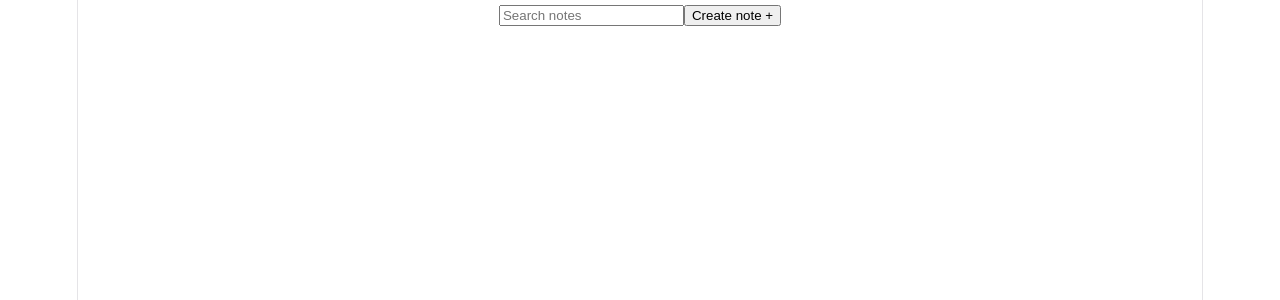
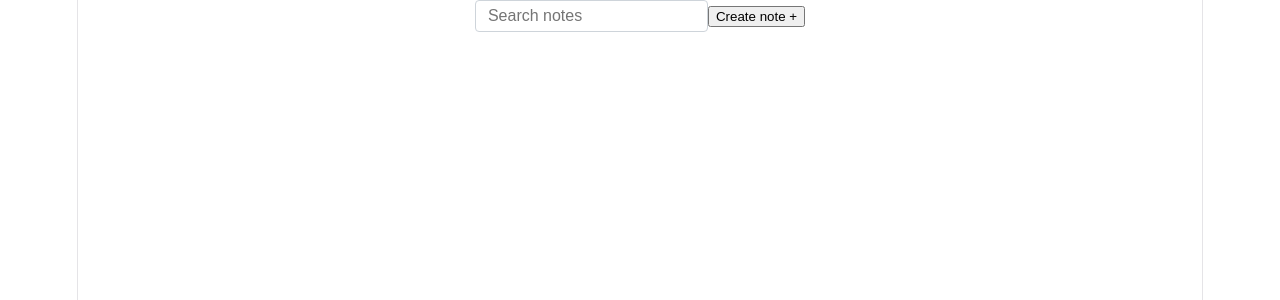
Before and after one commit to tamila-yefimenko/05-notehub, a React (Vite) app: page / in a window 1280 px wide. Shown: the top 300 px of the page. Built offline with nearby package versions, Linux system fonts and the light colour scheme; no server answers.

Commit message:
add SearchBox styles

```diff
--- a/src/components/SearchBox/SearchBox.module.css
+++ b/src/components/SearchBox/SearchBox.module.css
@@ -0,0 +1,8 @@
+.input {
+  flex: 1;
+  max-width: 240px;
+  padding: 6px 12px;
+  font-size: 16px;
+  border: 1px solid #ced4da;
+  border-radius: 4px;
+}
```
